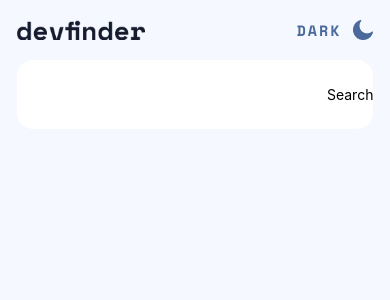
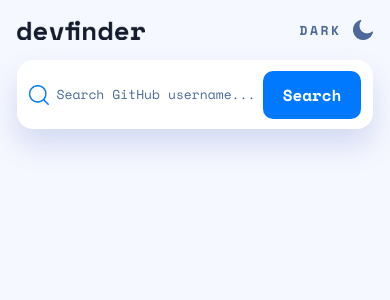
Before and after one commit to javar10/GitHub-user-search-app, a React Native app: screen / in a window 390 px wide. Shown: the top 300 px of the page. Built offline with nearby package versions, Linux system fonts and the light colour scheme; grey boxes are pictures that could not be loaded.

Commit message:
search bar

```diff
--- a/App.tsx
+++ b/App.tsx
@@ -5,7 +5,6 @@ import * as Font from 'expo-font';
 import { colors, fonts } from './styles/theme';
 import Header from './components/Header';
 import SearchBar from './components/SearchBar';
-
 
 export default function App() {
   const [fontsLoaded, setFontsLoaded] = useState(false);
--- a/components/Header.js
+++ b/components/Header.js
@@ -8,7 +8,7 @@ const Header = () => {
     return (
         <View style={styles.container}>
             {/* <View style={styles.logoContainer}> */}
-                <Image source={Logo} style={styles.logo} />
+            <Image source={Logo} style={styles.logo} />
             {/* </View> */}
             <TouchableOpacity style={styles.modeToggle}>
                 <Text style={styles.headerText}>DARK</Text>
@@ -44,9 +44,12 @@ const styles = StyleSheet.create({
     },
     headerText: {
         color: colors.neutral500,
-        fontSize: fonts.size.xs,
+        fontSize: fonts.size.xxs,
         fontFamily: fonts.bold,
-        letterSpacing: 2,
+        fontWeight: '700',
+        lineHeight: 13 * 1.4,
+        letterSpacing: 2.5,
+        textAlign: 'right',
     },
     headerIcon: {
         width: 20,
--- a/components/SearchBar.js
+++ b/components/SearchBar.js
@@ -1,7 +1,6 @@
-import { View, Text, Image, TouchableOpacity } from 'react-native'
+import { View, Text, Image, TouchableOpacity, StyleSheet, TextInput } from 'react-native'
 import React from 'react'
-import { colors } from '../styles/theme'
-import { StyleSheet } from 'react-native'
+import { colors, fonts } from '../styles/theme'
 import SearchIcon from '../assets/icons/search-icon.png'
 
 const SearchBar = () => {
@@ -9,11 +8,19 @@ const SearchBar = () => {
         <View style={styles.container}>
             <View style={styles.textInputView} >
                 <Image source={SearchIcon} style={styles.searchIcon} />
+                <TextInput
+                    style={styles.searchText}
+                    placeholder='Search GitHub username...'
+                    placeholderTextColor={colors.neutral500}
+                    underlineColorAndroid="transparent"
+
+                    // value={text}
+                    // onChangeText={setText}
+                />
             </View>
-        <TouchableOpacity style={styles.button}>
-            <Text style={styles.buttonText}>Search</Text>
+            <TouchableOpacity style={styles.searchButton}>
+                <Text style={styles.searchButtonText}>Search</Text>
             </TouchableOpacity>
-      {/* <Text>SearchBar</Text> */}
         </View>
     )
 }
@@ -29,6 +36,51 @@ const styles = StyleSheet.create({
         alignItems: 'center',
         backgroundColor: colors.neutral0,
         borderRadius: 16,
+        shadowColor: '#4660BB',
+        shadowOffset: { width: 0, height: 16 },
+        shadowOpacity: 0.2,
+        shadowRadius: 30,
+        elevation: 16,
+        paddingVertical: 8,
+        paddingHorizontal: 12,
+
     },
+    textInputView: {
+        flexDirection: 'row',
+        alignItems: 'center',
+        gap: 8,
+        flex: 1,
+    },
+    searchText: {
+        color: colors.neutral700,
+        fontSize: fonts.size.xxs,
+        fontFamily: fonts.regular,
+        fontWeight: '400',
+        lineHeight: 13 * 1.4,
+        letterSpacing: 0,
+        flex: 1,
+        width: '100%',
+        borderWidth: 0,
+        outlineStyle: 'none',
+    },
+    searchIcon: {
+        width: 20,
+        height: 20,
+        tintColor: colors.blue500,
+    },
+    searchButton: {
+        backgroundColor: colors.blue500,
+        borderRadius: 10,
+        paddingVertical: 12,
+        paddingHorizontal: 20,
+    },
+    searchButtonText: {
+        color: colors.neutral0,
+        fontFamily: fonts.bold,
+        fontWeight: '700',
+        fontSize: fonts.size.sm,
+        lineHeight: 16 * 1.5,
+        letterSpacing: 0,
+    }
 
 });
```
Also changed, not shown: assets/icons/search-icon.png (renamed from assets/icons/Search icon.png). Lines whose indentation alone changed are shown as unchanged.
